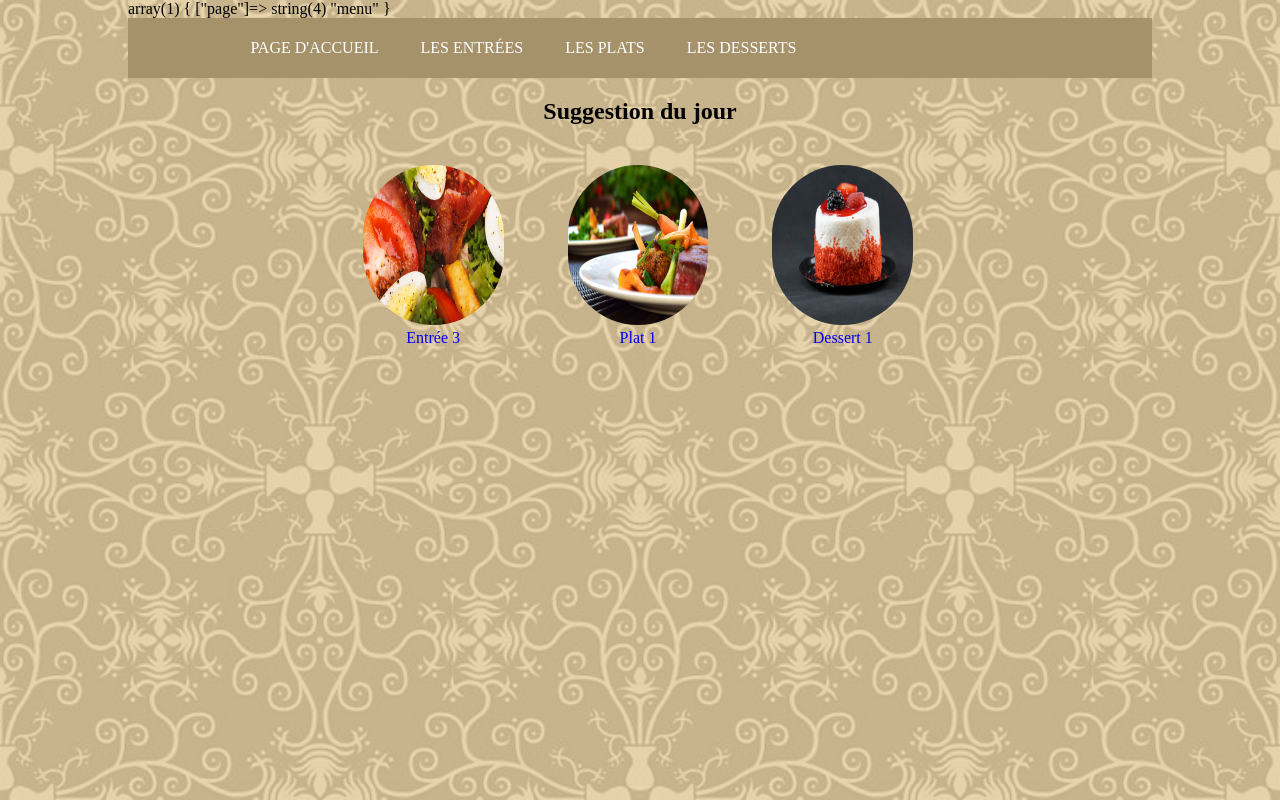
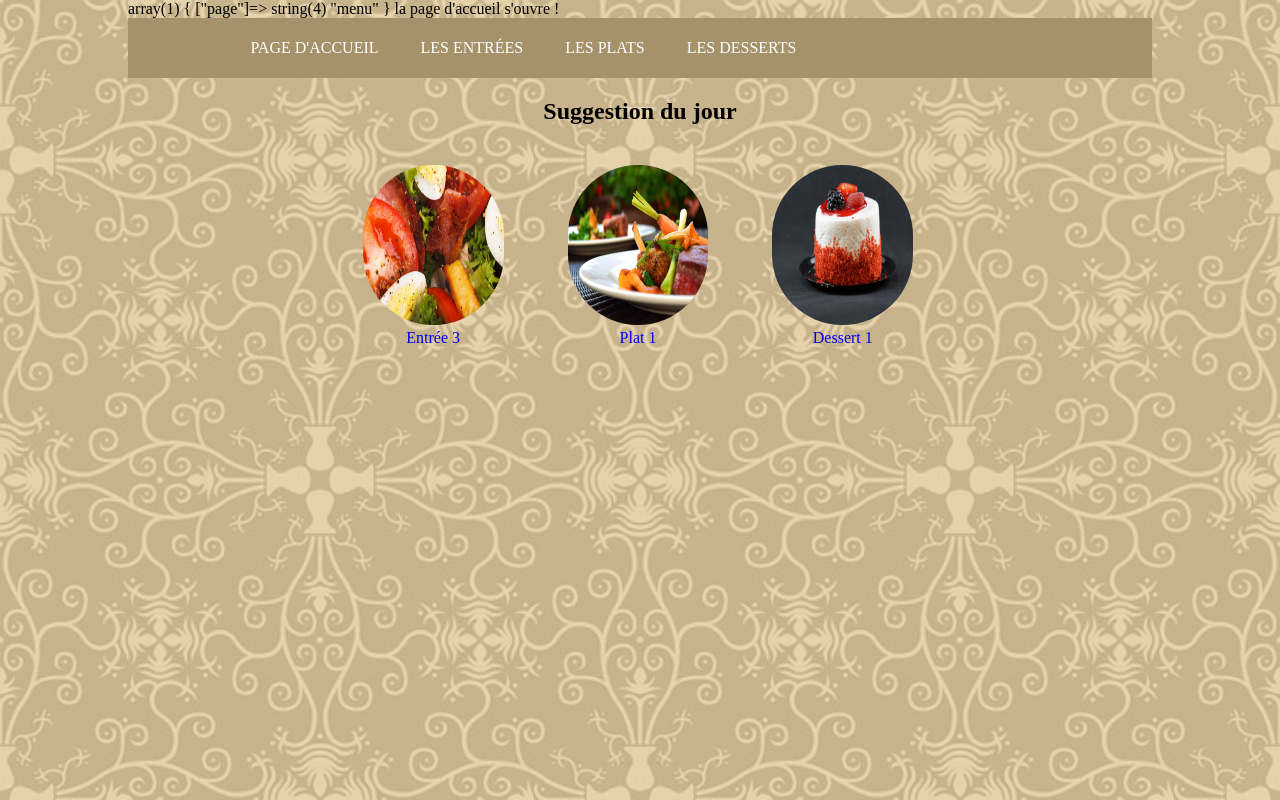
Before and after one commit to Skandaax/recettes_base, a PHP site: page /index.php?page=menu in a window 1280 px wide. Run offline with PHP 8.4, Linux system fonts and the light colour scheme.

Commit message:
creation d'un fichier accueil.php

```diff
--- /dev/null
+++ b/html/accueil.php
@@ -0,0 +1,29 @@
+<?php
+
+
+?>
+
+
+
+<!DOCTYPE html>
+<html lang="fr">
+
+    <head>
+        <title>Mon livre de recettes</title>
+        <meta charset="utf-8">
+         <link rel="stylesheet" type="text/css" href="css/style.css">
+    </head>
+
+    <body>
+        <header>
+        </header>
+
+        <article>
+            <h2 class="text-center">Suggestion du jour</h2>
+            <ul class="row items">
+                <li class="img-bullet col-4 text-center"><img src="img/entree3.jpg" alt="Photo de l'entrée 3"><br><a href ="recettes/entrees/entree3.html">Entrée 3</a></li>
+                <li class="img-bullet col-4 text-center"><img src="img/plat1.jpg" alt="Photo du plat 1"><br><a href ="recettes/plats/plat1.html">Plat 1</a></li>
+                <li class="img-bullet col-4 text-center"><img src="img/dessert1.jpg" alt="Photo du dessert 1"><br><a href ="recettes/desserts/dessert1.html">Dessert 1</a></li>
+            </ul>
+        </article>
+    </body>
--- a/index.php
+++ b/index.php
@@ -3,7 +3,28 @@
 
 var_dump($_GET);
 
+$page = (isset($_GET["page"]))? $_GET{"page"} : "entree";// entree
+
+switch ($page){
+    case "home":
+        echo "Vous avez demandé la page d'accueil !";
+        break;
+    case "entree":
+        echo "Page entree est ouverte";
+        break;
+    case "plat":
+        echo "Page plat est ouverte";
+        break;
+    case "dessert":
+        echo "page dessert est ouverte";
+        break;
+    default : echo "la page d'accueil s'ouvre !";
+}
+
+
+
 require "html/menu.php";
+
 
 ?>
 
@@ -20,14 +41,8 @@ require "html/menu.php";
         <header>
         </header>
 
-        <article>
-            <h2 class="text-center">Suggestion du jour</h2>
-            <ul class="row items">
-                <li class="img-bullet col-4 text-center"><img src="img/entree3.jpg" alt="Photo de l'entrée 3"><br><a href ="recettes/entrees/entree3.html">Entrée 3</a></li>
-                <li class="img-bullet col-4 text-center"><img src="img/plat1.jpg" alt="Photo du plat 1"><br><a href ="recettes/plats/plat1.html">Plat 1</a></li>
-                <li class="img-bullet col-4 text-center"><img src="img/dessert1.jpg" alt="Photo du dessert 1"><br><a href ="recettes/desserts/dessert1.html">Dessert 1</a></li>
-            </ul>
-        </article>
+        <?php require "html/accueil.php" ?>
+
     </body>
 
 </html>
```
Also changed, not shown: index.html (+4 -12 lines).
